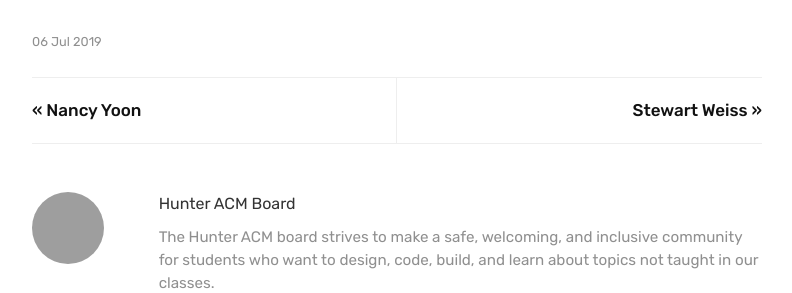
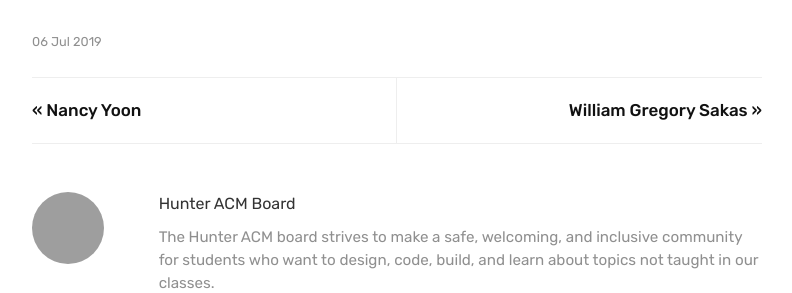
Before and after one commit to hunteracm/hunteracm.github.io, a Jekyll site: the page built from _posts/2019-07-06-conniedeng.md, in a window 1280 px wide and 900 px high, scrolled down 899 px, cut to the strip 181-474 px from the top of the window. Shown: the whole strip, without its empty margins (243-1035 px from the left). Built offline with Jekyll 4.4.1, drawn with Linux system fonts in a browser that asks for light colours; grey boxes are pictures that could not be loaded.

Commit message:
Update 2019-07-07-stewartweiss.md

```diff
--- a/_posts/2019-07-07-stewartweiss.md
+++ b/_posts/2019-07-07-stewartweiss.md
@@ -1,10 +1,10 @@
 ---
 layout: post
-title:  "Stewart Weiss"
+title:  "William Gregory Sakas "
 author: board
 categories: [ "Meet the Board" ]
-image: assets/images/stewartweiss.png
+image: assets/images/Sakas.png
 memberprofile: true
 ---
 
-Stewart Weiss is an associate Professor of computer science and serves as the faculty advisor of Hunter ACM.
+William Sakas is an Associate Professor and Chair, Department of Computer Science, Hunter College Director, and serves as the faculty advisor of Hunter ACM.
```
